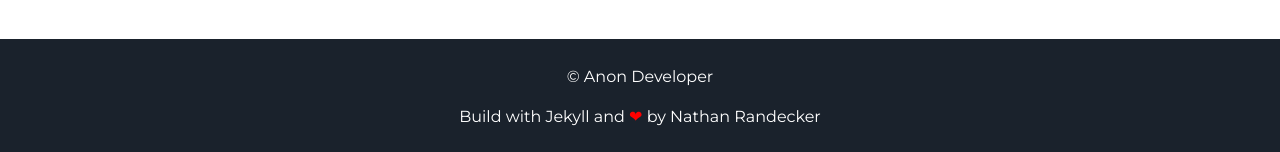
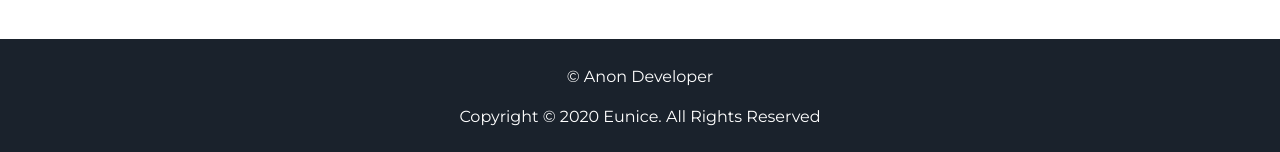
Before and after one commit to BabybearEunice/star.github.io, a Jekyll site: the page built from index.html, in a window 1280 px wide. Shown: the part 1653-1805 px from the top of the page. Built offline with Jekyll 4.4.1, drawn with Linux system fonts in a browser that asks for light colours.

Commit message:
Update footer.html

```diff
--- a/_includes/footer.html
+++ b/_includes/footer.html
@@ -1,6 +1,6 @@
 <footer class="footer">
     <p>&copy; {{site.username}}</p>
-    <p>Build with Jekyll and <span class="love">❤</span> by <a href="https://github.com/nrandecker">Nathan Randecker</a></p>
+    <p>Copyright © 2020 Eunice. All Rights Reserved</p>
 </footer>
 <script src="//cdn.jsdelivr.net/particles.js/2.0.0/particles.min.js"></script>
 <script src="{{ "/assets/js/sweet-scroll.min.js" | prepend: site.baseurl }}"></script>
```
